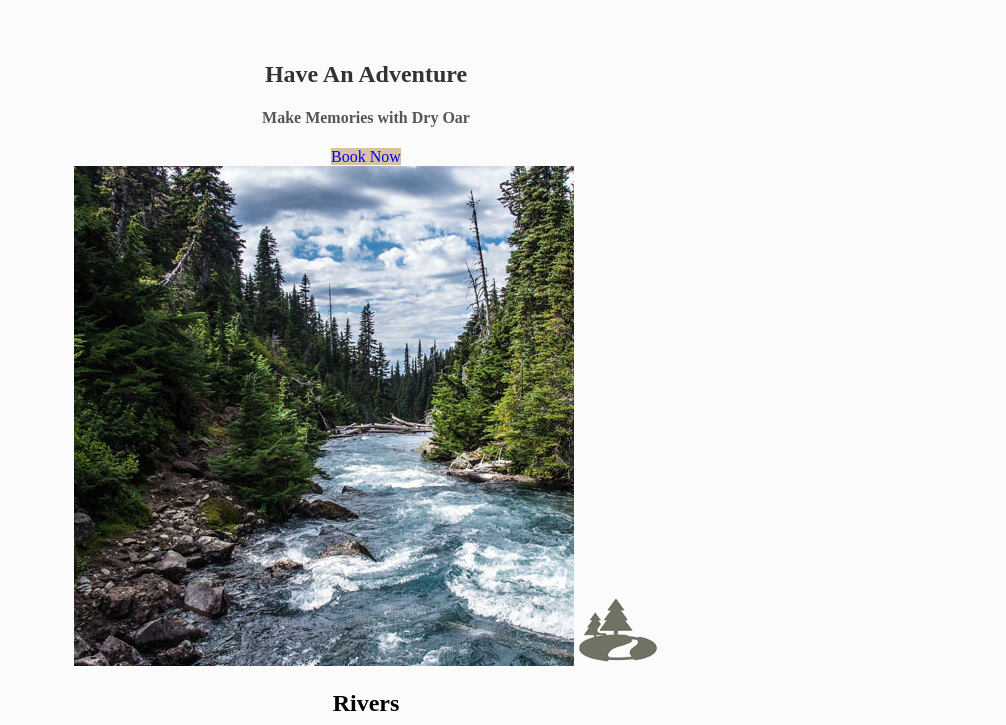
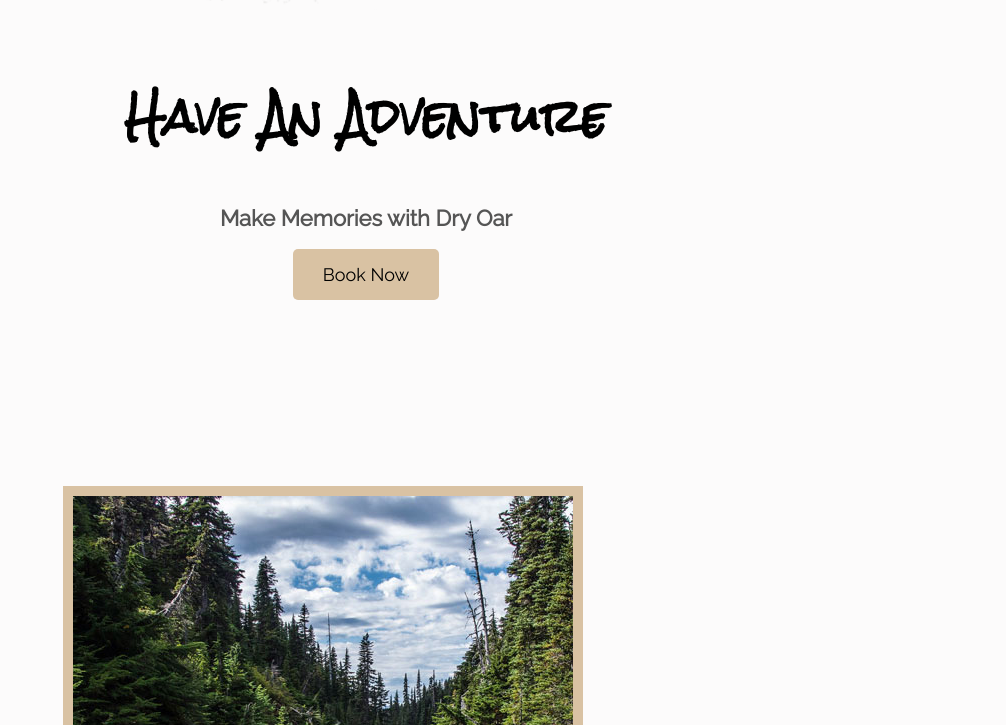
Before and after one commit to JeanAngo/WDD130, a plain HTML site: page wwr/index.html in a window 1280 px wide. Shown: the part 915-1640 px from the top of the page, without its empty margins (274-1280 px from the left). Drawn offline with Linux system fonts and the light colour scheme.

Commit message:
improved CSS

```diff
--- a/wwr/styles/site-plan-rafting.css
+++ b/wwr/styles/site-plan-rafting.css
@@ -2,7 +2,7 @@
 /* if you are using any Google fonts change the font names below to your fonts.
 Any spaces in your font name should be replaced with a +.
 Fonts are separated by a & */
-@import url('https://fonts.googleapis.com/css2?family=IM+Fell+French+Canon&family=Lato:ital,wght@0,400;0,700;1,400&display=swap');
+@import url('https://fonts.googleapis.com/css2?family=Bree+Serif&family=Raleway:wght@400;700&display=swap');
 
 :root {
   /* change the values below to your colors from your palette */
@@ -13,8 +13,14 @@ Fonts are separated by a & */
   --background-color: #F7F7FF;
 
   /* change the values below to your chosen font(s) */
-  --heading-font: "Bree Serif", serif;
-  --paragraph-font: "Raleway", sans-serif;
+
+  :root {
+
+    --heading-font: "Bree Serif", serif;
+    --paragraph-font: "Raleway", sans-serif;
+
+  }
+
 
   /* these colors below should be chosen from among your palette colors above */
   --headline-color-on-white: #33658A;  /* headlines on a white background */
--- a/wwr/styles/style.css
+++ b/wwr/styles/style.css
@@ -1,63 +1,106 @@
-#content {
-    max-width: 1600px;
-    margin: 0 auto;
-}
+
+@import url('https://fonts.googleapis.com/css2?family=Raleway:wght@400&family=Rock+Salt&display=swap');
+
+
 body {
     background-color: #fcfbfb;
+    font-family: 'Raleway', Arial, sans-serif;
+    font-size: 22px;
+    margin: 0;
+    padding: 0;
 }
+
+h2 {
+    margin: 0;
+}
+
 
 header {
     background-color: rgba(20, 30, 13, 0.7);
 }
 
+
+nav a {
+    color: #fcfbfb;
+    text-decoration: none;
+    text-align: center;
+    padding: 35px;
+}
+
 nav a:hover {
     background-color: black;
+    color: #d9c2a3;
 }
+
+
+.home-title, .msg h2 {
+    font-family: 'Rock Salt', 'Bradley Hand', sans-serif;
+    font-size: 2em;
+    margin-top: 10px;
+}
+
+h4 {
+    color: #555;
+}
+
 
 .book, .join {
     background-color: #d9c2a3;
+    color: black;
+    text-decoration: none;
+    font-size: 18px;
+    padding: 15px 30px;
+    margin-top: 50px;
+    border-radius: 5px;
 }
 
 .book:hover, .join:hover {
     background-color: #b89876;
 }
 
-#background {
-    height: 725px;
-    background-color: #e8e8e8;
-}
 
 .msg {
     background-color: #f0f0f0;
+    line-height: 1.5em;
+    padding: 35px;
 }
+
+.msg p {
+    color: #666;
+    font-size: 0.8em;
+    padding-bottom: 15px;
+}
+
+
+.icon {
+    width: 80px;
+    padding-top: 10px;
+}
+
+
+.rivers-card, .camping-card, .rapids-card {
+    margin: 200px 0;
+}
+
+
+#hero-img {
+    width: 100%;
+}
+
+.card-img {
+    border: 10px solid #d9c2a3;
+}
+
+main section img {
+    box-sizing: border-box;
+}
+
 
 footer {
     background-color: #333;
     color: #fff;
-}
-nav a {
-    color: #fcfbfb;
-    text-decoration: none;
-}
-
-nav a:hover {
-    color: #d9c2a3;
-}
-
-.home-title {
-    color: #333;
-}
-
-h4 {
-    color: #555;
-}
-
-.msg h2 {
-    color: #333;
-}
-
-.msg p {
-    color: #666;
+    padding: 25px 50px;
+    margin-top: 200px;
 }
 
 footer a {
@@ -68,35 +111,25 @@ footer a {
 footer a:hover {
     text-decoration: underline;
 }
+
+footer .social img {
+    padding-top: 15px;
+}
+
+footer p {
+    font-size: 1.2em;
+}
+
+
+#logo_link {
+    padding-top: 5px;
+}
+
 .logo {
     width: 80px;
 }
 
-.icon {
-    width: 80px;
-}
 
-#hero-img {
-    width: 100%;
-}
-nav a {
+#hero-msg h1, #hero-msg h4, .button-box, main section {
     text-align: center;
 }
-
-#hero-msg h1, #hero-msg h4, .button-box {
-    text-align: center;
-}
-
-main section {
-    text-align: center;
-}
-.book, .join {
-    text-decoration: none;
-}
-
-footer a {
-    text-decoration: none;
-}
-footer p {
-    font-size: 1.2em;
-}
```
Also changed, not shown: wwr/site-plan-rafting.html (+1 -1 lines), 1 other file.
